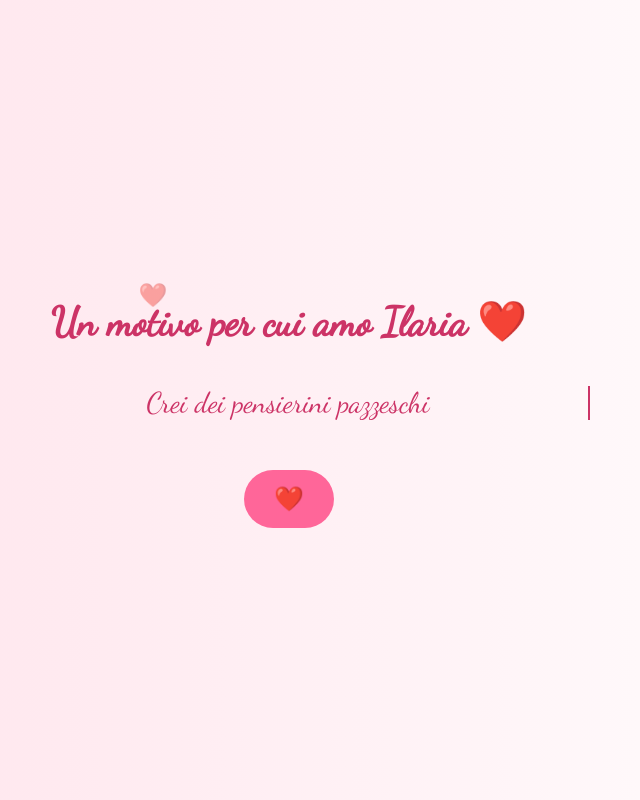
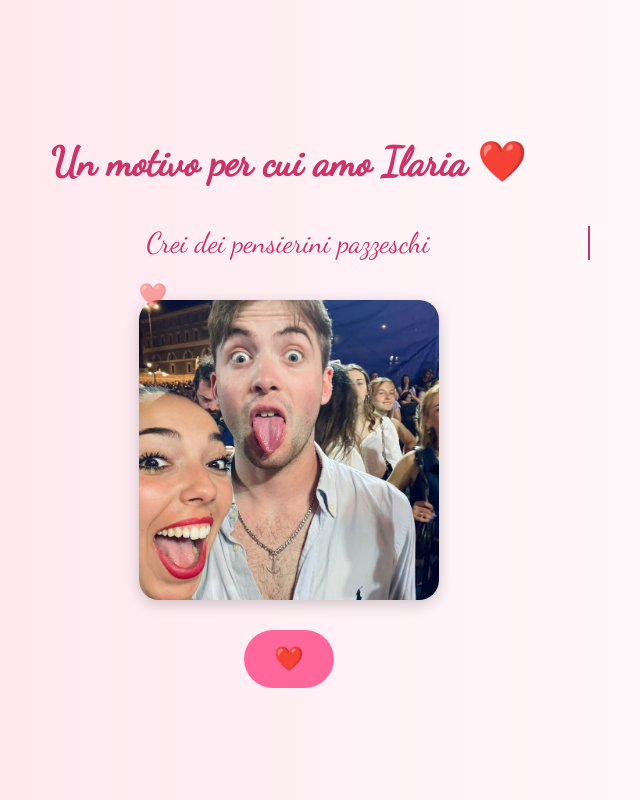
Before and after one commit to MyNameIsTarric1/TVB13, a plain HTML site: page UnMotivo/index.html in a window 1280 px wide. Both pictures are taken after a click on the button "❤️". Shown: the whole page, without its empty margins (351-991 px from the left). Drawn offline with Linux system fonts and the light colour scheme.

Commit message:
un motivo

```diff
--- a/UnMotivo/index.html
+++ b/UnMotivo/index.html
@@ -4,17 +4,18 @@
   <meta charset="UTF-8">
   <meta name="viewport" content="width=device-width, initial-scale=1">
   <title>Per Ilaria ❤️</title>
-
   <link href="https://fonts.googleapis.com/css2?family=Dancing+Script&display=swap" rel="stylesheet">
   <link rel="stylesheet" href="style.css">
 </head>
 <body>
 
-  <div id="hearts-container"></div> <!-- Nuovo contenitore cuori -->
+  <div id="hearts-container"></div> <!-- Cuoricini -->
 
   <h1>Un motivo per cui amo Ilaria ❤️</h1>
 
   <div id="reason">Clicca il cuore per scoprire!</div>
+
+  <img id="image" src="" alt="" style="display: none;" /> <!-- Immagine nascosta all'inizio -->
 
   <button onclick="showReason()">❤️</button>
 
--- a/UnMotivo/script.js
+++ b/UnMotivo/script.js
@@ -23,14 +23,32 @@ const reasons = [
 
   ];
 
+
   function showReason() {
-	const reason = reasons[Math.floor(Math.random() * reasons.length)];
 	const reasonDiv = document.getElementById('reason');
-	reasonDiv.style.animation = 'none'; // reset animazione
-	void reasonDiv.offsetWidth; // forza il reflow
-	reasonDiv.style.animation = 'typing 2s steps(30, end) forwards'; // riavvia animazione
+	const image = document.getElementById('image');
+
+	// Scegli frase casuale
+	const randomReason = reasons[Math.floor(Math.random() * reasons.length)];
+
+	// Scegli immagine casuale (da 1 a 40)
+	const randomImageNumber = Math.floor(Math.random() * 8) + 1;
+	const randomImagePath = `images/img${randomImageNumber}.jpg`;
+
+	// Aggiorna testo
+	reasonDiv.style.animation = 'none';
+	void reasonDiv.offsetWidth;
+	reasonDiv.style.animation = 'typing 2s steps(30, end) forwards';
 	reasonDiv.style.opacity = 1;
-	reasonDiv.textContent = reason;
+	reasonDiv.textContent = randomReason;
+
+	// Aggiorna immagine
+	image.style.opacity = 0;
+	setTimeout(() => {
+	  image.src = randomImagePath;
+	  image.style.display = 'block';
+	  image.style.opacity = 1;
+	}, 500);
 
 	createHeart();
   }
--- a/UnMotivo/style.css
+++ b/UnMotivo/style.css
@@ -102,3 +102,22 @@ body {
 	  font-size: 1.5em;
 	}
   }
+
+  #image {
+	width: 300px; /* Impostiamo una larghezza fissa */
+	height: 300px; /* Impostiamo un'altezza fissa */
+	object-fit: cover; /* Per evitare che l'immagine venga distorta, taglierà i bordi se necessario */
+	margin-top: 20px;
+	border-radius: 20px;
+	box-shadow: 0 4px 15px rgba(0,0,0,0.2);
+	opacity: 0;
+	transition: opacity 0.5s ease-in-out;
+  }
+
+  /* Responsive per schermi piccoli, ad esempio su dispositivi mobili */
+  @media (max-width: 600px) {
+	#image {
+	  width: 250px; /* Leggermente più piccola su schermi piccoli */
+	  height: 250px;
+	}
+  }
```
Also changed, not shown: UnMotivo/images/IMG-20230710-WA0006.jpg (added), UnMotivo/images/img1.jpeg (added), UnMotivo/images/img2.jpg (added), UnMotivo/images/img3.jpg (added), UnMotivo/images/img4.jpg (added), UnMotivo/images/img5.jpg (added), UnMotivo/images/img6.jpeg (added), UnMotivo/images/img6.jpg (added), UnMotivo/images/img7.jpg (added), UnMotivo/images/img8.jpg (added).
